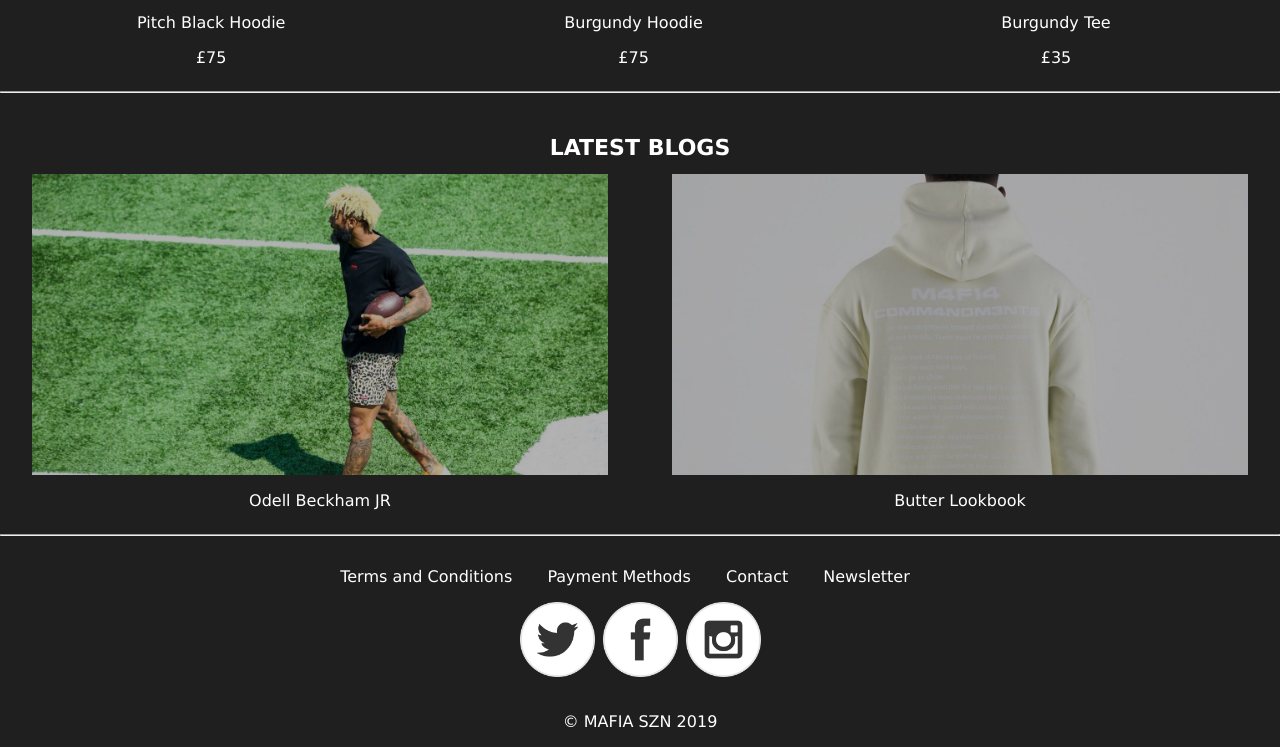
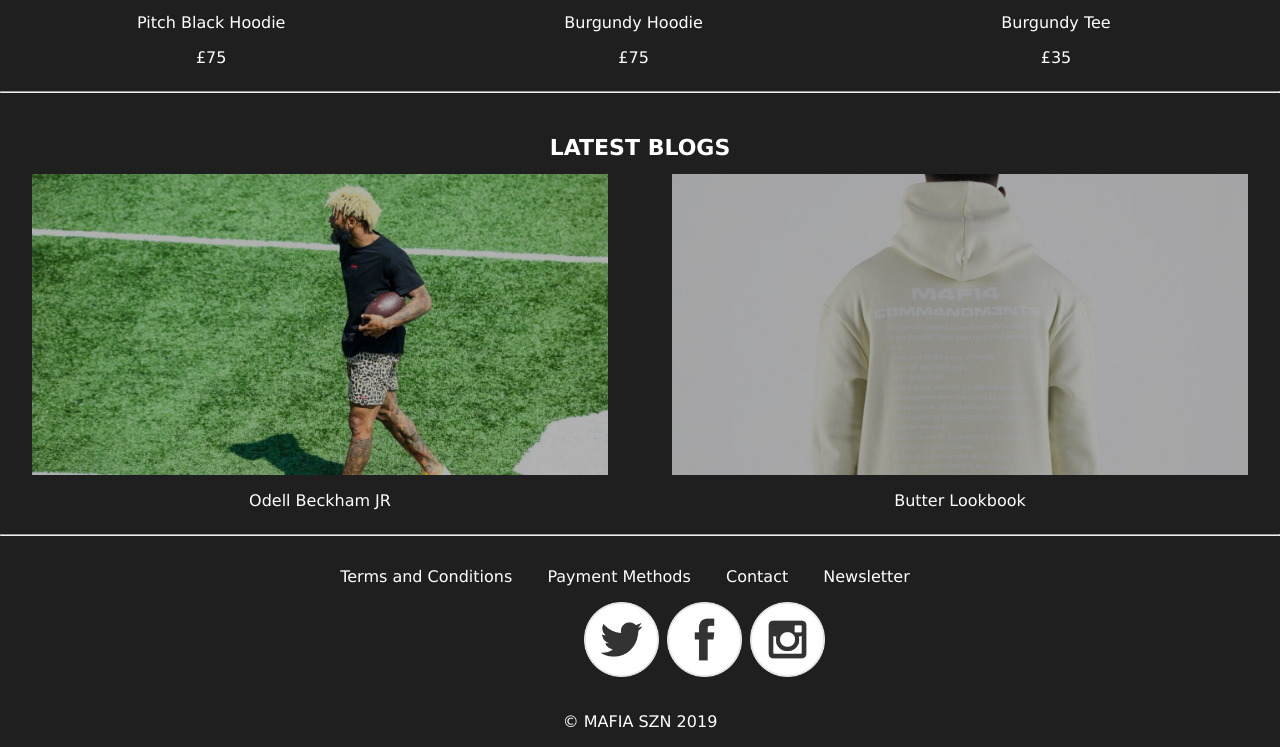
Before and after one commit to inilt/inilt.github.io, a plain HTML site: page index.html in a window 1280 px wide. Shown: the part 1317-2064 px from the top of the page. Drawn offline with Linux system fonts and the light colour scheme.

Commit message:
Update style.css

```diff
--- a/style.css
+++ b/style.css
@@ -346,8 +346,8 @@ form . submit: hover{
 
 .rowfoot{
     display: block;
-    margin-left: 40%;
-    margin-right: 30%;
+    margin-left: 45%;
+    margin-right: auto;
 }
 .columnfoot {
     float: left;
```
